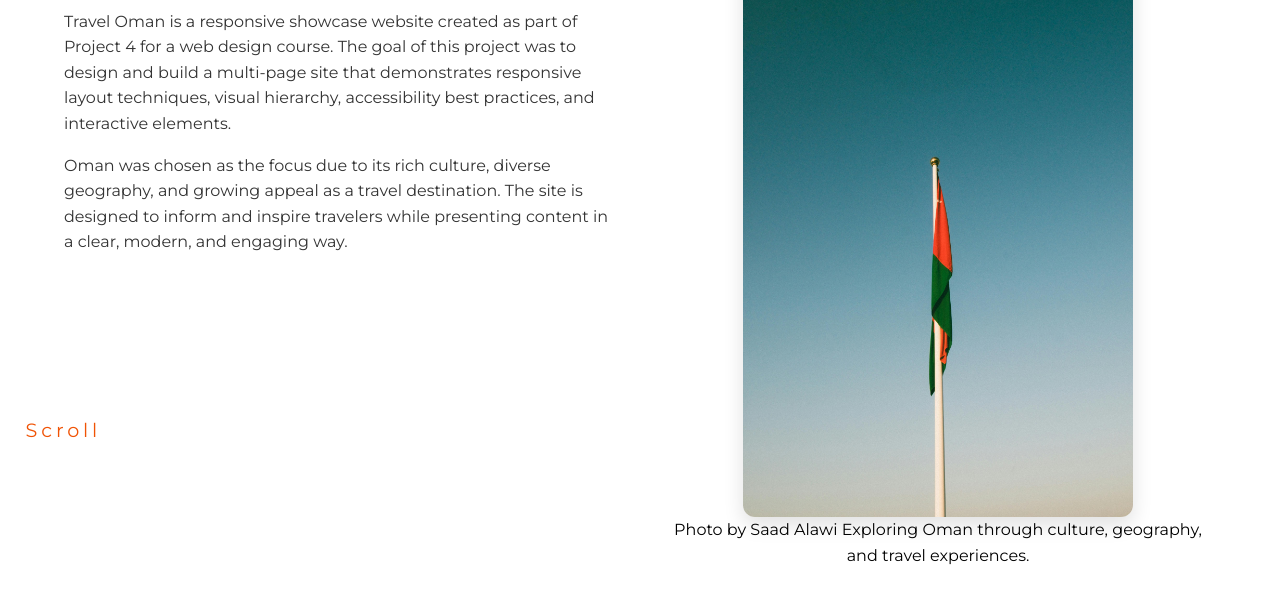
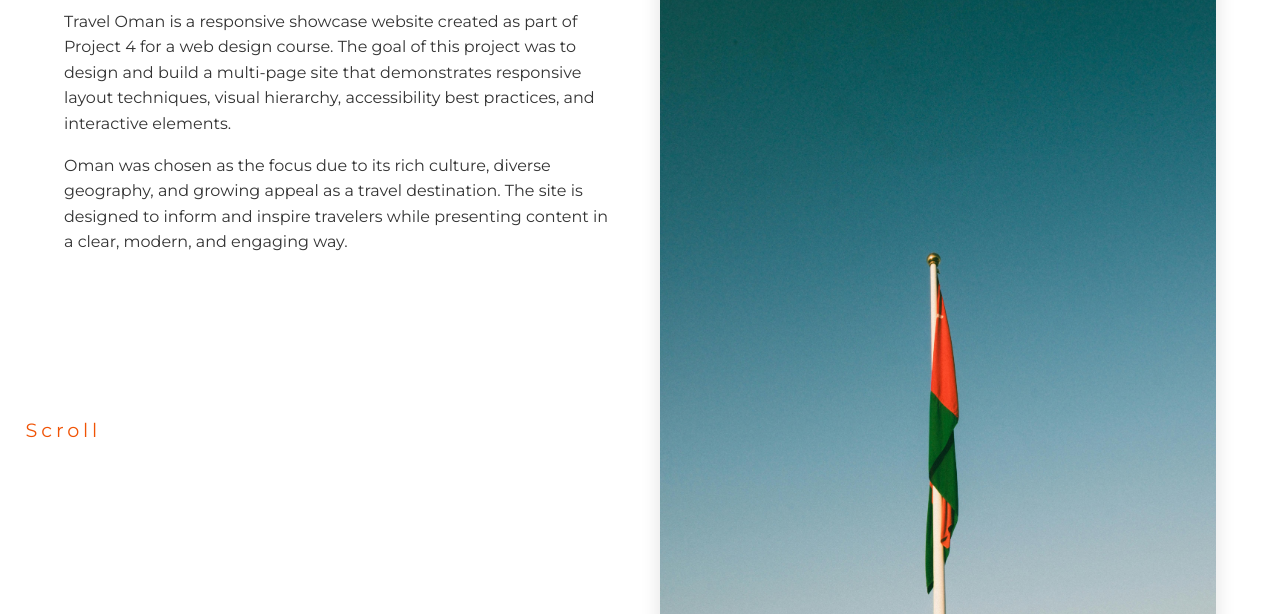
Before and after one commit to Ratatui123/oman2, a plain HTML site: page about .html in a window 1280 px wide. Shown: the part 338-952 px from the top of the page. Drawn offline with Linux system fonts and the light colour scheme; files whose address does not match are found by name.

Commit message:
Update style.css

```diff
--- a/style.css
+++ b/style.css
@@ -1099,3 +1099,34 @@ footer {
   color: #fff;
 
 }
+.image-column {
+  position: relative;
+}
+
+.single-image {
+  width: 100%;
+  display: block;
+}
+
+/* Credit inside image */
+.photo-credit {
+  position: absolute;
+  bottom: 10px;
+  left: 10px;
+  font-size: 0.75rem;
+  color: #fff;
+  background: rgba(0, 0, 0, 0.6);
+  padding: 4px 8px;
+  border-radius: 4px;
+}
+
+/* Caption below image */
+.image-caption {
+  margin-top: 0.5rem;
+  font-size: 0.9rem;
+  color: #444;
+}
+
+.caption-text {
+  display: block;
+}
```
